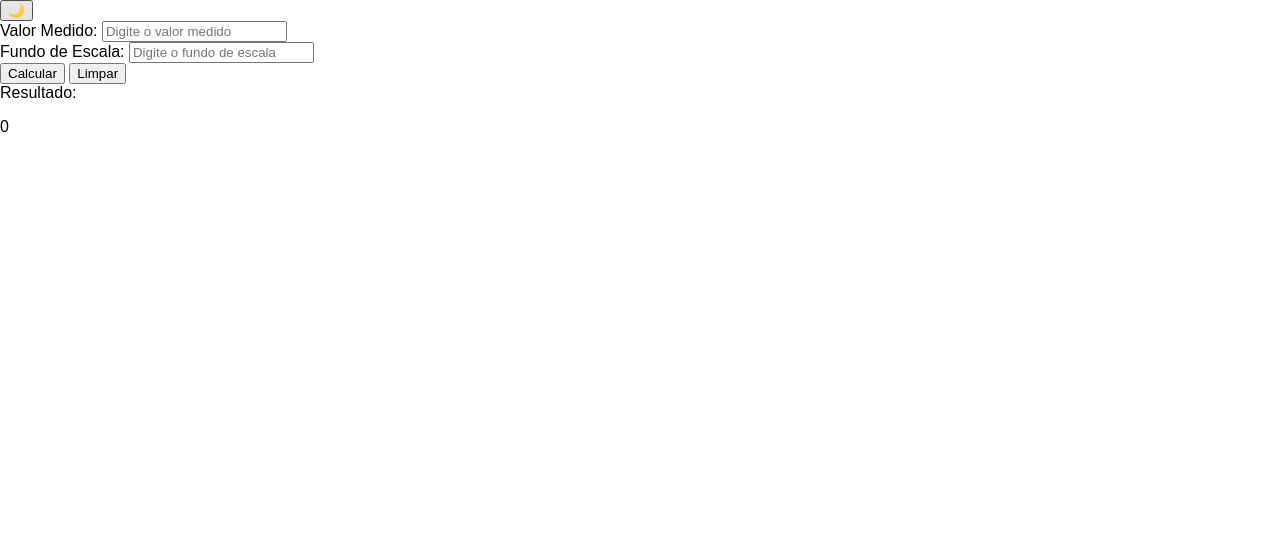
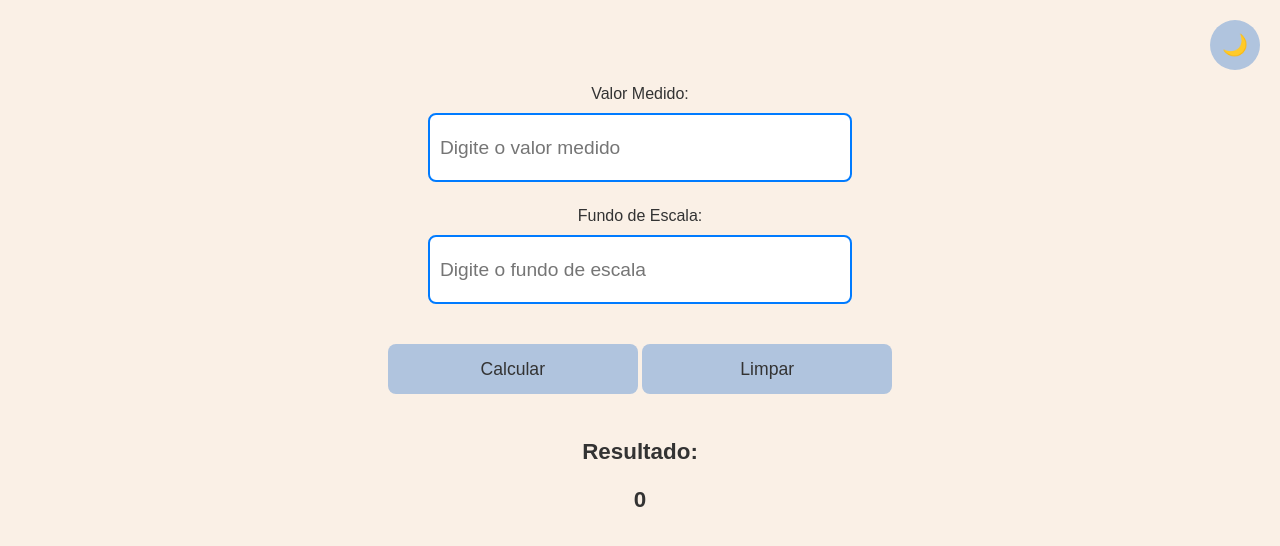
Before and after one commit to Dannsix/Calculadora4a20, a plain HTML site: page index.html in a window 1280 px wide. Drawn offline with Linux system fonts and the light colour scheme.

Commit message:
Update style.css

```diff
--- a/style.css
+++ b/style.css
@@ -1,39 +1,133 @@
-body {
-    font-family: sans-serif;
-    margin: 0;
-    padding: 0;
+/* Estilos Base */
+:root {
+    --bg-color: #FAF0E6;
+    --text-color: #333;
+    --input-bg: #FFFFFF;
+    --button-bg: #B0C4DE;
+    --border-color: #007bff;
 }
 
-.popup {
-    display: none;
-    position: fixed;
-    z-index: 1;
-    left: 0;
-    top: 0;
-    width: 100%;
-    height: 100%;
-    overflow: auto;
-    background-color: rgba(0, 0, 0, 0.4);
+body {
+    font-family: Arial, sans-serif;
+    text-align: center;
+    margin: 0;
+    padding: 20px;
+    background-color: var(--bg-color);
+    color: var(--text-color);
+    transition: all 0.3s ease;
 }
 
-.popup-content {
-    background-color: #fefefe;
-    margin: 15% auto;
-    padding: 20px;
-    border: 1px solid #888;
-    width: 80%;
+.container {
+    max-width: 600px;
+    margin: 0 auto;
+    position: relative;
+    padding-top: 70px;
 }
 
-.close-button {
-    color: #aaa;
-    float: right;
-    font-size: 28px;
+/* Grupo de Inputs */
+.input-group {
+    margin: 25px 0;
+}
+
+/* Botão de Tema */
+#toggle-mode {
+    position: fixed;
+    top: 20px;
+    right: 20px;
+    width: 50px;
+    height: 50px;
+    font-size: 1.3em;
+    border-radius: 50%;
+    border: none;
+    cursor: pointer;
+    background-color: var(--button-bg);
+    z-index: 1000;
+    display: flex;
+    align-items: center;
+    justify-content: center;
+}
+
+/* Campos de Entrada */
+input[type="number"] {
+    width: 100%;
+    max-width: 300px;
+    height: 45px;
+    font-size: 1.1em;
+    margin: 10px auto;
+    padding: 10px;
+    border: 2px solid var(--border-color);
+    border-radius: 8px;
+    background-color: var(--input-bg);
+    color: var(--text-color);
+    display: block;
+}
+
+/* Botões Principais */
+.button-group button {
+    width: 100%;
+    max-width: 200px;
+    height: 50px;
+    font-size: 1em;
+    margin: 15px auto;
+    border: none;
+    border-radius: 8px;
+    cursor: pointer;
+    background-color: var(--button-bg);
+    color: var(--text-color);
+    transition: transform 0.2s;
+}
+
+/* Resultado */
+.resultado {
+    margin: 30px 0;
+    font-size: 1.4em;
     font-weight: bold;
 }
 
-.close-button:hover,
-.close-button:focus {
-    color: black;
-    text-decoration: none;
-    cursor: pointer;
+/* Modo Escuro */
+.dark-mode {
+    --bg-color: #222;
+    --text-color: #fff;
+    --input-bg: #333;
+    --button-bg: #555;
+    --border-color: #666;
 }
+
+/* Layout Responsivo */
+@media (min-width: 768px) {
+    .container {
+        padding: 40px;
+    }
+
+    input[type="number"] {
+        max-width: 400px;
+        font-size: 1.2em;
+    }
+
+    .button-group button {
+        max-width: 250px;
+        font-size: 1.1em;
+    }
+}
+
+@media (max-width: 480px) {
+    .container {
+        padding-top: 60px;
+    }
+
+    #toggle-mode {
+        width: 45px;
+        height: 45px;
+        font-size: 1.2em;
+    }
+
+    input[type="number"] {
+        width: 90%;
+        font-size: 1em;
+    }
+
+    .button-group button {
+        width: 90%;
+        height: 45px;
+    }
+}
```
